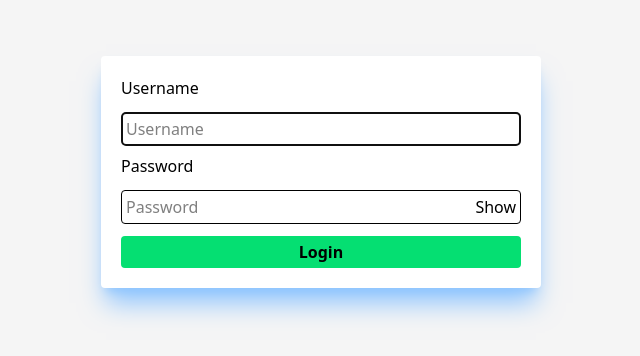
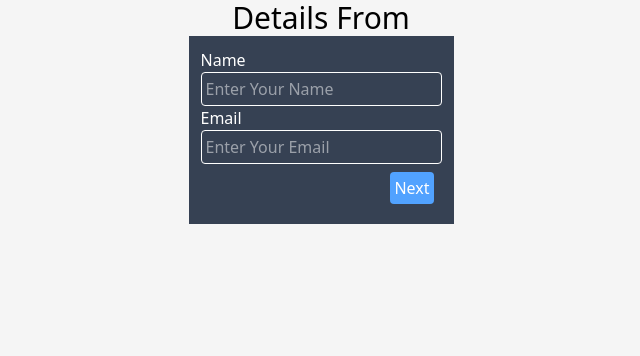
Before and after one commit to nitinsahu19/teaching-react, a React (Vite) app: page / in a window 1280 px wide. Before the commit this address led to /Form. Shown: the top 356 px of the page, without its empty margins (319-959 px from the left). Built offline with nearby package versions, Linux system fonts and the light colour scheme.

Commit message:
add new commponent multipleFrom

```diff
--- a/src/App.jsx
+++ b/src/App.jsx
@@ -12,6 +12,7 @@ import DefaulPage from './component/DefaulPage'
 import ProtectRoute from './component/ProtectRoute'
 import Weather from './component/weather'
 import Details from './component/Details'
+import MultipleFrom from './component/MultipleFrom'
 
 
 
@@ -103,7 +104,7 @@ function App() {
           <Form setLogin={setLogin} error={error} setError={setError} /> :
           <div> */}
 
-      {<Routes>
+      {/* {<Routes>
         <Route path='*' element={<DefaulPage />} />
         <Route path='/' element={
           <ProtectRoute>
@@ -118,7 +119,7 @@ function App() {
           </ProtectRoute>} />
         <Route path='/Form' element={<Form setLogin={setLogin} error={error} setError={setError} />} />
         <Route path='/detail/:id' element={<Details/>}/>
-      </Routes> }
+      </Routes> } */}
 
 
 
@@ -126,7 +127,7 @@ function App() {
       {/* </div>
       } */}
 
-
+<MultipleFrom/>
 
     </>
   )
--- /dev/null
+++ b/src/component/MultipleFrom.jsx
@@ -0,0 +1,70 @@
+import React, { useState } from 'react'
+
+const MultipleFrom = () => {
+  const [name,setName] = useState('')
+  const [email,setEmail] = useState('')
+  const [city,setCity] = useState('')
+  const [pincode,setPincode] = useState('')
+  const [page,setPage] = useState(1)
+
+
+  const handleSubmit = (e)=>{
+    e.preventDefault()
+  }
+  const handlePage = ()=>{
+    setPage(page+1)
+  }
+  const handlepreview = ()=>{
+    setPage(page-1)
+  }
+
+  return (
+    <div>
+      <p className='text-center font-medium text-3xl'>Details From</p>
+      <div className='flex justify-center '>
+        <form action="" onSubmit={handleSubmit} className='bg-gray-700 p-3 text-white'>
+        {page===1?<div id='page-1'>
+            <div>
+            <label htmlFor="">Name</label><br/>
+            <input required  value={name} onChange={(e)=>setName(e.target.value)} className='border p-1 rounded' type="text" placeholder='Enter Your Name'/>
+          </div>
+          <div>
+            <label htmlFor="">Email</label><br/>
+            <input required  value={email} onChange={(e)=>setEmail(e.target.value)} className='border p-1 rounded' type="email" placeholder='Enter Your Email'/>
+          </div>
+          <div className='p-2 text-end'>
+            <button onClick={handlePage} className='bg-blue-400 p-1 rounded text-white'>Next</button>
+          </div>
+        </div>:''}
+        {page===2?<div id='page-2'>
+            <div>
+            <label htmlFor="">City</label><br/>
+            <input required  value={city} onChange={(e)=>setCity(e.target.value)} className='border p-1 rounded' type="text" placeholder='Enter Your City'/>
+          </div>
+          <div>
+            <label htmlFor="">Pincode</label><br/>
+            <input required  value={pincode} onChange={(e)=>setPincode(e.target.value)} className='border p-1 rounded' type="number" placeholder='Enter Your Pincode'/>
+          </div>
+          <div className='flex justify-between'>
+                        <button onClick={handlepreview} className='bg-blue-400 p-1 rounded text-white'>Privew</button>
+                        <button onClick={handlePage} className='bg-blue-400 p-1 rounded text-white'>Next</button>
+
+          </div>
+        </div>:""}
+        {page===3?<div id='page-3'>
+           <div>
+            <p>{name}</p>
+            <p>{email}</p>
+            <p>{city}</p>
+            <p>{pincode}</p>
+                                    <button onClick={handlepreview} className='bg-blue-400 p-1 rounded text-white'>Privew</button>
+            <button className='bg-blue-500 p-2 rounded'>Submit</button>
+           </div>
+        </div>:''}
+        </form>
+      </div>
+    </div>
+  )
+}
+
+export default MultipleFrom
```
